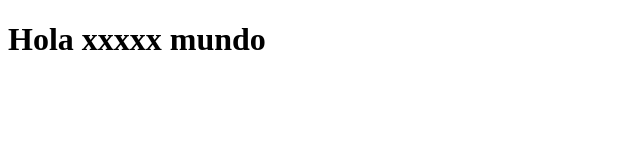
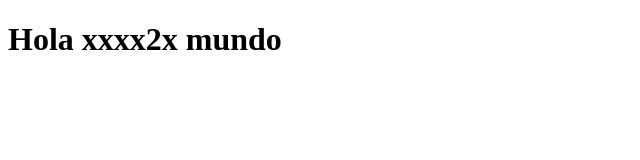
Before and after one commit to JoseDanielFernandez/Prueba2, a plain HTML site: page index.html in a window 1280 px wide. Shown: the whole page, without its empty margins (0-640 px from the left). Drawn offline with Linux system fonts and the light colour scheme.

Commit message:
agregado 2

```diff
--- a/index.html
+++ b/index.html
@@ -5,6 +5,6 @@
     <title>Mi pagina de prueba</title>
   </head>
   <body>
-    <h1>Hola xxxxx mundo</h1>
+    <h1>Hola xxxx2x mundo</h1>
   </body>
 </html>
```
